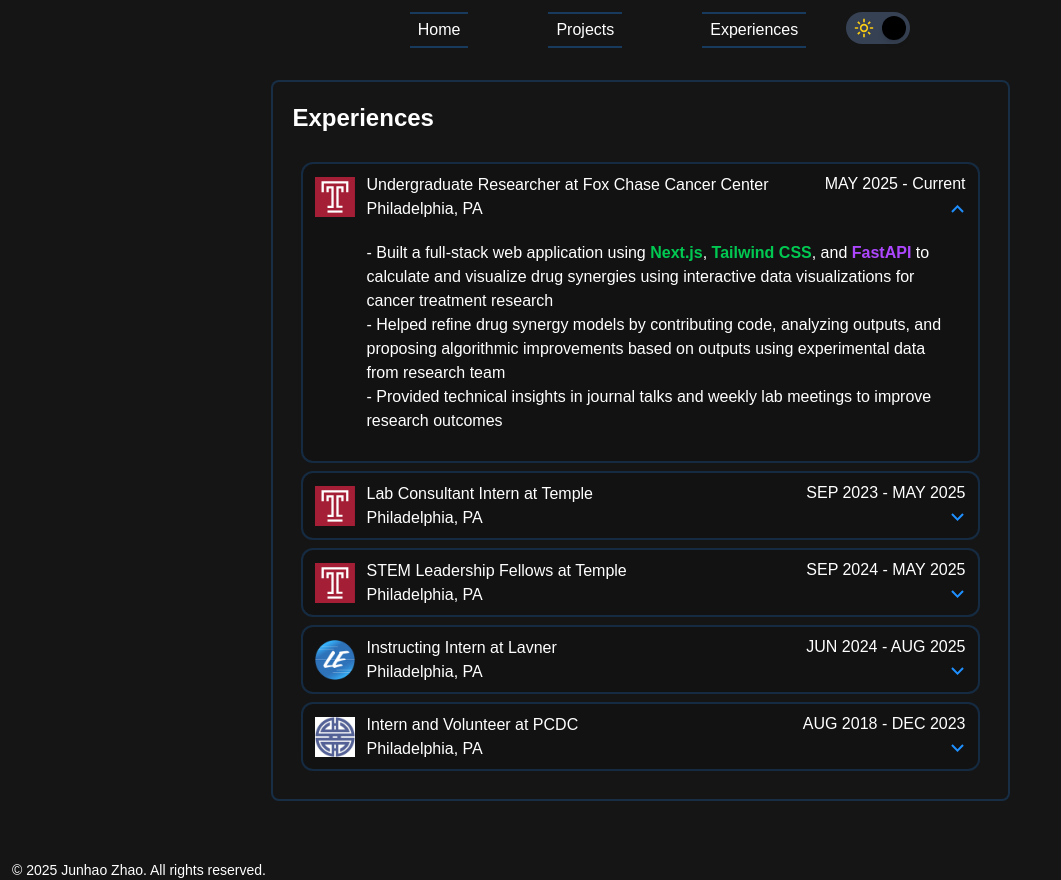
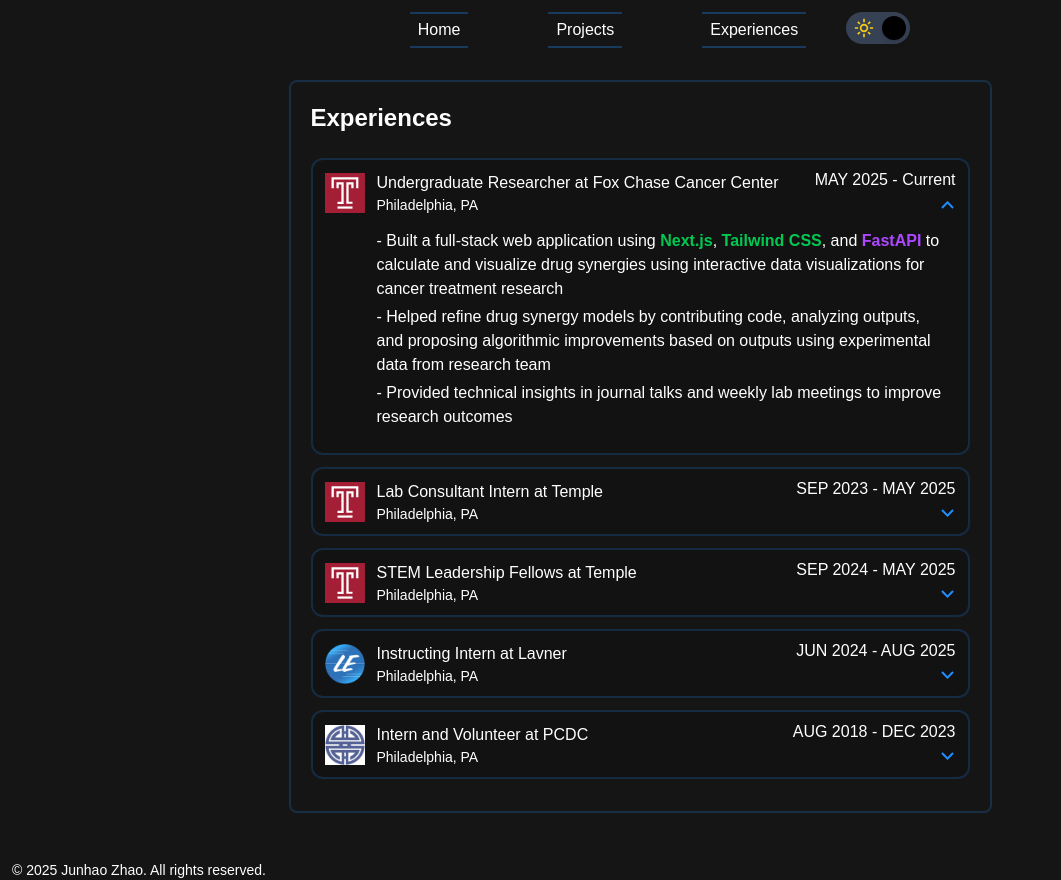
Before and after one commit to jzhao234/JunhaoZhao_Portfolio, a Next.js app: page /experiences in a window 1280 px wide. Both pictures are taken after a click on the element 639 px from the left and 220 px from the top of the page. Shown: the whole page, without its empty margins (0-1061 px from the left). Built offline with nearby package versions, Linux system fonts and the light colour scheme.

Commit message:
further improved experiences page, improved support for smaller screen sizes, added skill bubbles, and highlight important skills in the description

```diff
--- a/src/app/experiences/page.tsx
+++ b/src/app/experiences/page.tsx
@@ -6,7 +6,7 @@ export default function ExperiencePage() {
 
   return (
     <div className="max-w-[95vw] mx-auto mt-5 p-5 border-2 border-[#1E90FF]/20 rounded-lg bg-white text-black dark:bg-[#151516] dark:text-white flex flex-col justify-center">
-      <h1 className="text-2xl mb-5 font-bold"> Experiences </h1>
+      <h1 className="text-2xl mb-3 font-bold"> Experiences </h1>
       <div>
         {/* Experience */}
         <ExperienceItem
--- a/src/components/Experience/ExperienceItem.tsx
+++ b/src/components/Experience/ExperienceItem.tsx
@@ -46,22 +46,20 @@ export default function ExperienceItem({logo, title, location, date, description
 
 
     return(
-        <div ref={parentRef} onClick={toggleDropdown} className = "flex-col cursor-pointer sm:m-2 p-2 text-black bg-white dark:text-white dark:bg-[#131213] border-2 border-[#1E90FF]/20 rounded-xl" >
-            <div className = "flex justify-between items-center space-x-8">
-                <div className = "flex items-center space-x-2 px-1">
-                    <div className = "flex-shrink-0 w-10 h-10 mr-3">
+        <div ref={parentRef} onClick={toggleDropdown} className = "flex-col cursor-pointer my-3 p-2 text-black bg-white dark:text-white dark:bg-[#131213] border-2 border-[#1E90FF]/20 rounded-xl" >
+            <div className = "flex justify-between items-center">
+                <div className = "flex items-center pr-2 sm:pr-4">
+                    <div className = "flex-shrink-0 w-10 h-10 ml-1 mr-3">
                         {logo}
                     </div>
-                <div className = "flex flex-col">
                     <div className = "flex flex-col">
-                    <div>
-                        <p className = "font-medium">{title}</p>
+                        <div>
+                            <p className = "font-medium">{title}</p>
+                        </div>
+                        <div>
+                            <p className = "text-sm font-thin">{location}</p>
+                        </div>
                     </div>
-                    <div>
-                        <p className = "font-thin">{location}</p>
-                    </div>
-                    </div>
-                </div>
                 </div>
                 <div className = "flex flex-col">
                     <div className = "pr-1">
@@ -80,13 +78,11 @@ export default function ExperienceItem({logo, title, location, date, description
                 </div>
             )}
             {isOpen && (
-                <div className = "pl-14 pr-3 py-5" style = {{width: parentWidth}}>
-                    <div>
-                        <p>{description1}</p>
-                        <p>{description2}</p>
-                        <p>{description3}</p>
-                        <p>{description4}</p>
-                    </div>
+                <div className = "px-2 sm:pl-14 pr-3 py-3" style = {{width: parentWidth}}>
+                    <p className="pb-1 mr-1">{description1}</p>
+                    <p className="pb-1 mr-1">{description2}</p>
+                    <p className="pb-1 mr-1">{description3}</p>
+                    <p className="mr-1">{description4}</p>
                 </div>
             )}
 
```
